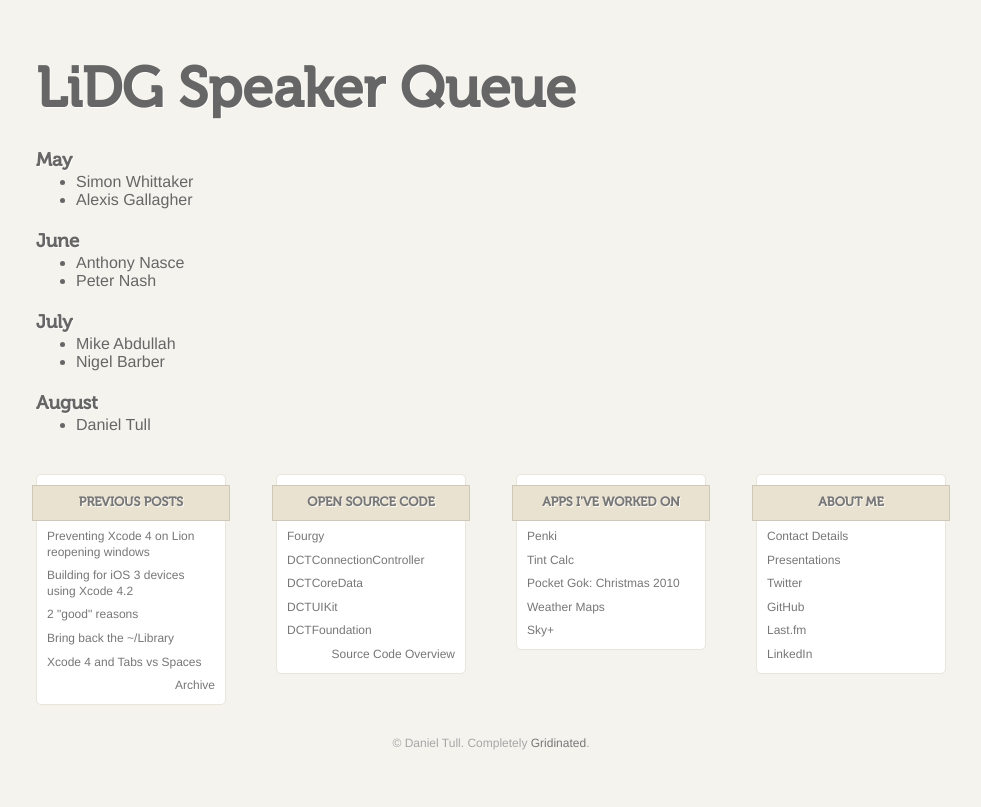
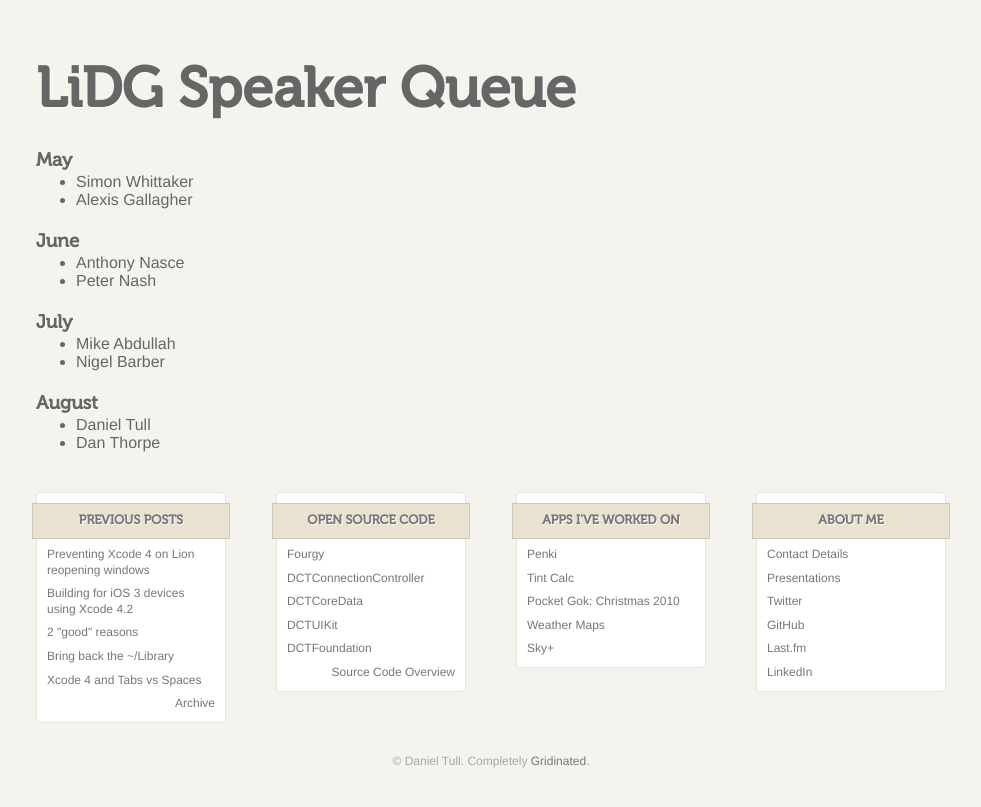
Before and after one commit to danielctull/danielctull.github.com, a Jekyll site: the page built from lidg/index.html, in a window 1280 px wide. Shown: the top 807 px of the page, without its empty margins (149-1130 px from the left). Built offline with Jekyll 4.4.1, drawn with Linux system fonts in a browser that asks for light colours.

Commit message:
Add Dan Thorpe to the LiDG queue

```diff
--- a/lidg/index.html
+++ b/lidg/index.html
@@ -23,4 +23,5 @@ title: LiDG Speaker Queue
 <h3>August</h3>
 <ul>
 	<li>Daniel Tull</li>
+	<li>Dan Thorpe</li>
 </ul>
```
